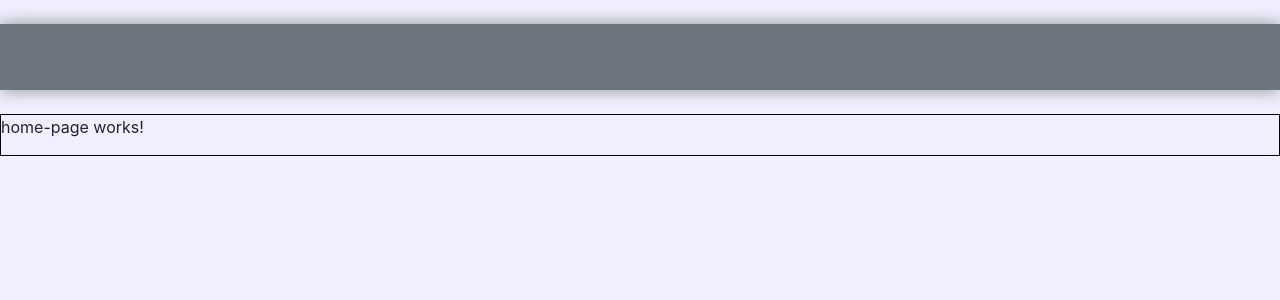
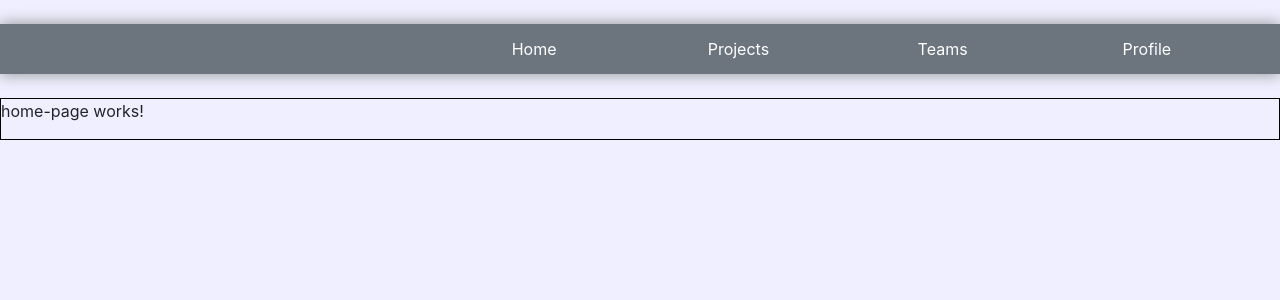
Before and after one commit to team-echo-2018/eMent, an Angular app: page / in a window 1280 px wide. Shown: the top 300 px of the page. Built offline with nearby package versions, Linux system fonts and the light colour scheme.

Commit message:
nav bar fix

```diff
--- a/src/app/views/platform/components/nav-bar/nav-bar.component.html
+++ b/src/app/views/platform/components/nav-bar/nav-bar.component.html
@@ -1,10 +1,10 @@
 <nav class="navbar navbar-expand-lg bg-secondary py-0">
   <div class="collapse navbar-collapse">
     <ul class="nav col-lg-8 ml-auto">
-      <app-nav-item class="col-lg-3 p-0"></app-nav-item>
-      <app-nav-item class="col-lg-3 p-0"></app-nav-item>
-      <app-nav-item class="col-lg-3 p-0"></app-nav-item>
-      <app-nav-item class="col-lg-3 p-0"></app-nav-item>
+      <app-nav-item class="col-lg-3 p-0" _itemName="Home"></app-nav-item>
+      <app-nav-item class="col-lg-3 p-0" _itemName="Projects"></app-nav-item>
+      <app-nav-item class="col-lg-3 p-0" _itemName="Teams"></app-nav-item>
+      <app-nav-item class="col-lg-3 p-0" _itemName="Profile"></app-nav-item>
     </ul>
   </div>
 </nav>
--- a/src/app/views/platform/components/nav-item/nav-item.component.ts
+++ b/src/app/views/platform/components/nav-item/nav-item.component.ts
@@ -8,7 +8,7 @@ import { Component, OnInit, Input } from '@angular/core';
 export class NavItemComponent implements OnInit {
 
   // instance variables declarations
-  private _itemName: string;
+  @Input() private _itemName: string;
 
   constructor() { }
 
```
